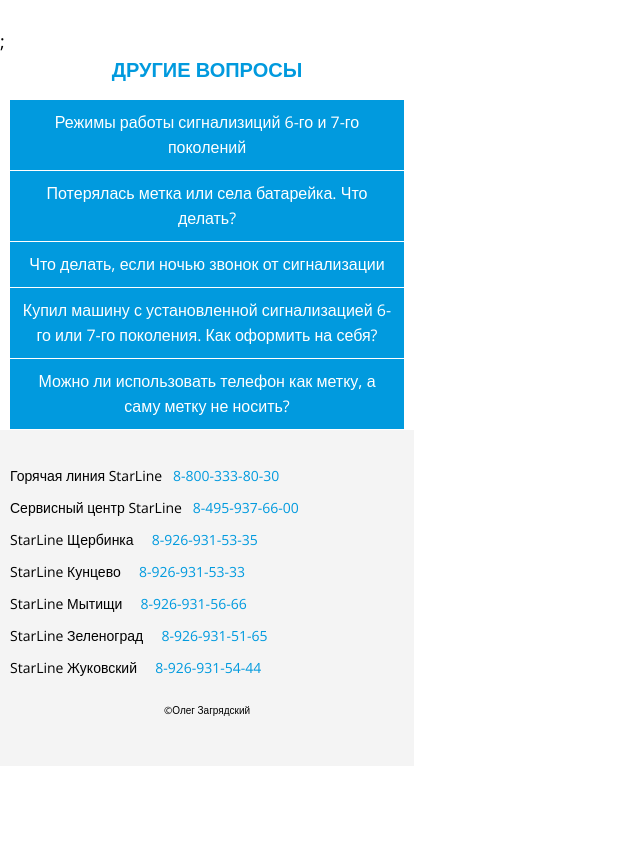
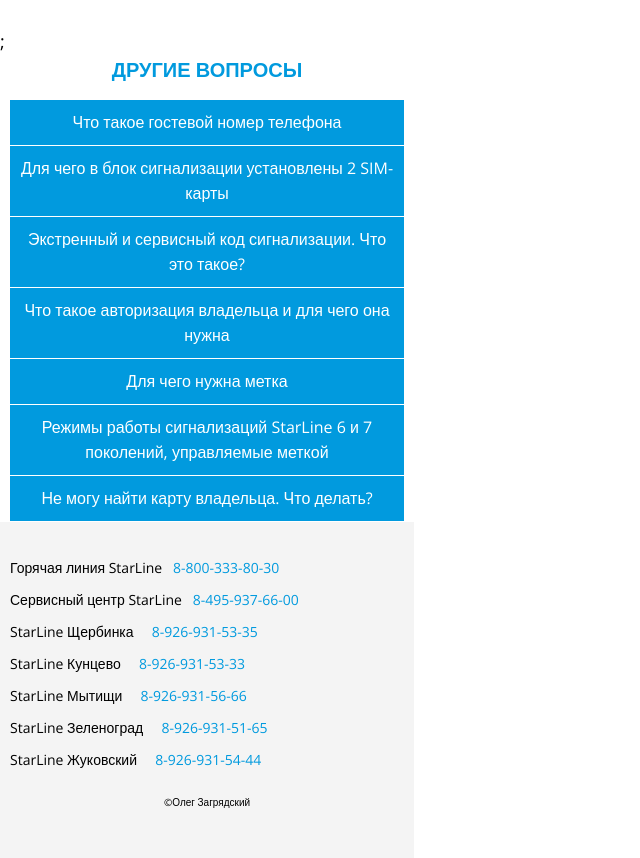
Before and after one commit to OLEGatorRB/StarLine, a website: page #src/index.html in a window 1280 px wide. Shown: the part 2216-3074 px from the top of the page, without its empty margins (0-640 px from the left). Before the commit the page ends 2982 px from the top, so only its background shows below. Drawn offline with nearby package versions, Linux system fonts and the light colour scheme; files that its build step writes are made by us from their sources; files whose address does not match are found by name.

Commit message:
переделал список вопросов

```diff
--- a/#src/_links.html
+++ b/#src/_links.html
@@ -5,27 +5,37 @@
 	<ul class="links__list">
 		<li class="links__item">
 			<a href="#" class="links__question">
-				Режимы работы сигнализиций 6-го и 7-го поколений
+				Что такое гостевой номер телефона
 			</a>
 		</li>
 		<li class="links__item">
 			<a href="#" class="links__question">
-				Потерялась метка или села батарейка. Что делать?
+				Для чего в блок сигнализации установлены 2 SIM-карты
 			</a>
 		</li>
 		<li class="links__item">
 			<a href="#" class="links__question">
-				Что делать, если ночью звонок от сигнализации
+				Экстренный и сервисный код сигнализации. Что это такое?
 			</a>
 		</li>
 		<li class="links__item">
 			<a href="#" class="links__question">
-				Купил машину с установленной сигнализацией 6-го или 7-го поколения. Как оформить на себя?
+				Что такое авторизация владельца и для чего она нужна
 			</a>
 		</li>
 		<li class="links__item">
 			<a href="#" class="links__question">
-				Можно ли использовать телефон как метку, а саму метку не носить?
+				Для чего нужна метка
+			</a>
+		</li>
+		<li class="links__item">
+			<a href="#" class="links__question">
+				Режимы работы сигнализаций StarLine 6 и 7 поколений, управляемые меткой
+			</a>
+		</li>
+		<li class="links__item">
+			<a href="#" class="links__question">
+				Не могу найти карту владельца. Что делать?
 			</a>
 		</li>
 	</ul>
```
